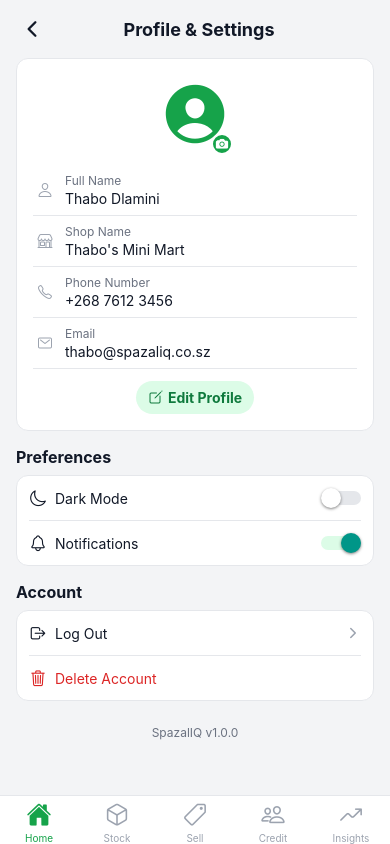
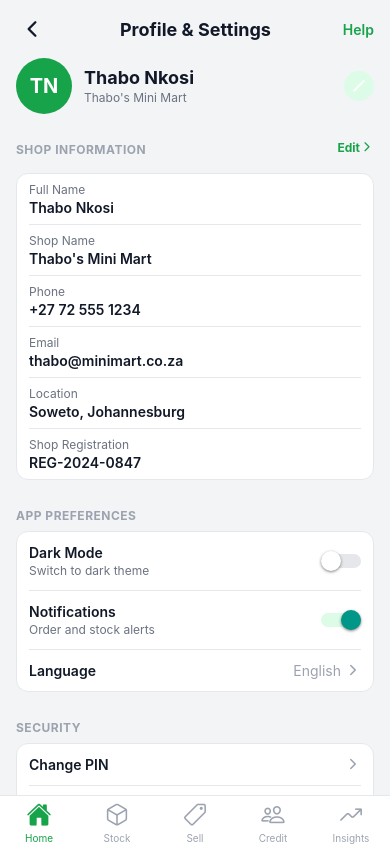
Before and after one commit to tha10S/SpazaIQ_TechTitans, a React Native app: screen /ProfileSettings in a window 390 px wide. Built offline with nearby package versions, Linux system fonts and the light colour scheme.

Commit message:
Update profile settings screen to match new design

```diff
--- a/screens/ProfileSettingsScreen.js
+++ b/screens/ProfileSettingsScreen.js
@@ -15,18 +15,30 @@ import { useNavigation } from '@react-navigation/native';
 import { useTheme } from '../ThemeContext';
 
 const DEFAULT_PROFILE = {
-  name: 'Thabo Dlamini',
+  name: 'Thabo Nkosi',
   shopName: "Thabo's Mini Mart",
-  phone: '+268 7612 3456',
-  email: 'thabo@spazaliq.co.sz',
+  phone: '+27 72 555 1234',
+  email: 'thabo@minimart.co.za',
+  location: 'Soweto, Johannesburg',
+  shopRegistration: 'REG-2024-0847',
 };
 
 const FIELDS = [
-  { key: 'name', label: 'Full Name', icon: 'person-outline' },
-  { key: 'shopName', label: 'Shop Name', icon: 'storefront-outline' },
-  { key: 'phone', label: 'Phone Number', icon: 'call-outline', keyboardType: 'phone-pad' },
-  { key: 'email', label: 'Email', icon: 'mail-outline', keyboardType: 'email-address' },
+  { key: 'name', label: 'Full Name', keyboardType: 'default' },
+  { key: 'shopName', label: 'Shop Name', keyboardType: 'default' },
+  { key: 'phone', label: 'Phone', keyboardType: 'phone-pad' },
+  { key: 'email', label: 'Email', keyboardType: 'email-address' },
+  { key: 'location', label: 'Location', keyboardType: 'default' },
+  { key: 'shopRegistration', label: 'Shop Registration', keyboardType: 'default' },
 ];
+
+const getInitials = (name) =>
+  name
+    .split(' ')
+    .filter(Boolean)
+    .slice(0, 2)
+    .map((n) => n[0].toUpperCase())
+    .join('');
 
 export default function ProfileSettingsScreen() {
   const navigation = useNavigation();
@@ -37,6 +49,7 @@ export default function ProfileSettingsScreen() {
   const [draft, setDraft] = useState(DEFAULT_PROFILE);
   const [isEditing, setIsEditing] = useState(false);
   const [notificationsEnabled, setNotificationsEnabled] = useState(true);
+  const [biometricEnabled, setBiometricEnabled] = useState(false);
 
   const startEditing = () => {
     setDraft(profile);
@@ -93,30 +106,50 @@ export default function ProfileSettingsScreen() {
           <Ionicons name="chevron-back" size={24} color={colors.textPrimary} />
         </TouchableOpacity>
         <Text style={styles.headerTitle}>Profile & Settings</Text>
-        <View style={{ width: 24 }} />
+        <TouchableOpacity
+          onPress={() => Alert.alert('Help', "Support isn't wired up in this prototype yet.")}
+        >
+          <Text style={styles.helpText}>Help</Text>
+        </TouchableOpacity>
       </View>
 
       <ScrollView contentContainerStyle={styles.scrollContent} showsVerticalScrollIndicator={false}>
-        {/* Profile card — Read/Update */}
-        <View style={styles.profileCard}>
-          <View style={styles.avatarWrap}>
-            <Ionicons name="person-circle" size={72} color={colors.primary} />
+        {/* Identity row */}
+        <View style={styles.identityRow}>
+          <View style={styles.avatarCircle}>
+            <Text style={styles.avatarInitials}>{getInitials(profile.name)}</Text>
+          </View>
+          <View style={styles.identityText}>
+            <Text style={styles.identityName}>{profile.name}</Text>
+            <Text style={styles.identitySub}>{profile.shopName}</Text>
+          </View>
           <TouchableOpacity
             style={styles.avatarEditBadge}
             onPress={() =>
               Alert.alert('Change photo', "Photo upload isn't wired up in this prototype yet.")
             }
           >
-              <Ionicons name="camera" size={14} color={colors.card} />
+            <Ionicons name="pencil" size={14} color={colors.card} />
           </TouchableOpacity>
         </View>
 
-          {FIELDS.map((field) => (
-            <View key={field.key} style={styles.fieldRow}>
-              <View style={styles.fieldIconWrap}>
-                <Ionicons name={field.icon} size={16} color={colors.textMuted} />
+        {/* Shop Information */}
+        <View style={styles.sectionHeaderRow}>
+          <Text style={styles.sectionTitle}>SHOP INFORMATION</Text>
+          {isEditing ? null : (
+            <TouchableOpacity style={styles.sectionEditLink} onPress={startEditing}>
+              <Text style={styles.sectionEditLinkText}>Edit</Text>
+              <Ionicons name="chevron-forward" size={14} color={colors.primary} />
+            </TouchableOpacity>
+          )}
         </View>
+        <View style={styles.settingsCard}>
+          {FIELDS.map((field, idx) => (
+            <View key={field.key}>
+              <View style={styles.fieldRow}>
                 {isEditing ? (
+                  <View style={styles.fieldValueWrap}>
+                    <Text style={styles.fieldLabel}>{field.label}</Text>
                     <TextInput
                       style={styles.fieldInput}
                       value={draft[field.key]}
@@ -125,6 +158,7 @@ export default function ProfileSettingsScreen() {
                       placeholderTextColor={colors.textMuted}
                       keyboardType={field.keyboardType}
                     />
+                  </View>
                 ) : (
                   <View style={styles.fieldValueWrap}>
                     <Text style={styles.fieldLabel}>{field.label}</Text>
@@ -132,9 +166,11 @@ export default function ProfileSettingsScreen() {
                   </View>
                 )}
               </View>
+              {idx < FIELDS.length - 1 && <View style={styles.settingDivider} />}
+            </View>
           ))}
 
-          {isEditing ? (
+          {isEditing && (
             <View style={styles.editActionsRow}>
               <TouchableOpacity style={[styles.editActionBtn, styles.cancelBtn]} onPress={cancelEditing}>
                 <Text style={styles.cancelBtnText}>Cancel</Text>
@@ -143,21 +179,18 @@ export default function ProfileSettingsScreen() {
                 <Text style={styles.saveBtnText}>Save</Text>
               </TouchableOpacity>
             </View>
-          ) : (
-            <TouchableOpacity style={styles.editBtn} onPress={startEditing}>
-              <Ionicons name="create-outline" size={16} color={colors.primaryDark} />
-              <Text style={styles.editBtnText}>Edit Profile</Text>
-            </TouchableOpacity>
           )}
         </View>
 
-        {/* Preferences — includes the dark mode toggle */}
-        <Text style={styles.sectionTitle}>Preferences</Text>
+        {/* App Preferences */}
+        <Text style={styles.sectionTitle}>APP PREFERENCES</Text>
         <View style={styles.settingsCard}>
           <View style={styles.settingRow}>
             <View style={styles.settingLeft}>
-              <Ionicons name="moon-outline" size={18} color={colors.textPrimary} />
+              <View style={styles.settingTextCol}>
                 <Text style={styles.settingLabel}>Dark Mode</Text>
+                <Text style={styles.settingSubLabel}>Switch to dark theme</Text>
+              </View>
             </View>
             <Switch
               value={isDark}
@@ -169,8 +202,10 @@ export default function ProfileSettingsScreen() {
           <View style={styles.settingDivider} />
           <View style={styles.settingRow}>
             <View style={styles.settingLeft}>
-              <Ionicons name="notifications-outline" size={18} color={colors.textPrimary} />
+              <View style={styles.settingTextCol}>
                 <Text style={styles.settingLabel}>Notifications</Text>
+                <Text style={styles.settingSubLabel}>Order and stock alerts</Text>
+              </View>
             </View>
             <Switch
               value={notificationsEnabled}
@@ -179,28 +214,57 @@ export default function ProfileSettingsScreen() {
               thumbColor={notificationsEnabled ? colors.primary : colors.card}
             />
           </View>
+          <View style={styles.settingDivider} />
+          <TouchableOpacity
+            style={styles.settingRow}
+            onPress={() => Alert.alert('Language', "Language selection isn't wired up in this prototype yet.")}
+          >
+            <View style={styles.settingLeft}>
+              <Text style={styles.settingLabel}>Language</Text>
+            </View>
+            <View style={styles.settingRight}>
+              <Text style={styles.settingValueText}>English</Text>
+              <Ionicons name="chevron-forward" size={16} color={colors.textMuted} />
+            </View>
+          </TouchableOpacity>
         </View>
 
-        {/* Account — Delete rounds out the CRUD set */}
-        <Text style={styles.sectionTitle}>Account</Text>
+        {/* Security */}
+        <Text style={styles.sectionTitle}>SECURITY</Text>
         <View style={styles.settingsCard}>
-          <TouchableOpacity style={styles.settingRow} onPress={handleLogout}>
+          <TouchableOpacity
+            style={styles.settingRow}
+            onPress={() => Alert.alert('Change PIN', "PIN management isn't wired up in this prototype yet.")}
+          >
             <View style={styles.settingLeft}>
-              <Ionicons name="log-out-outline" size={18} color={colors.textPrimary} />
-              <Text style={styles.settingLabel}>Log Out</Text>
+              <Text style={styles.settingLabel}>Change PIN</Text>
             </View>
             <Ionicons name="chevron-forward" size={16} color={colors.textMuted} />
           </TouchableOpacity>
           <View style={styles.settingDivider} />
-          <TouchableOpacity style={styles.settingRow} onPress={handleDeleteAccount}>
+          <View style={styles.settingRow}>
             <View style={styles.settingLeft}>
-              <Ionicons name="trash-outline" size={18} color={colors.danger} />
-              <Text style={[styles.settingLabel, { color: colors.danger }]}>Delete Account</Text>
+              <Text style={styles.settingLabel}>Biometric Login</Text>
             </View>
-          </TouchableOpacity>
+            <Switch
+              value={biometricEnabled}
+              onValueChange={setBiometricEnabled}
+              trackColor={{ false: colors.border, true: colors.primaryLight }}
+              thumbColor={biometricEnabled ? colors.primary : colors.card}
+            />
+          </View>
         </View>
 
-        <Text style={styles.versionText}>SpazalIQ v1.0.0</Text>
+        <TouchableOpacity style={styles.logoutBtn} onPress={handleLogout}>
+          <Ionicons name="log-out-outline" size={18} color={colors.danger} />
+          <Text style={styles.logoutBtnText}>Log Out</Text>
+        </TouchableOpacity>
+
+        <TouchableOpacity onPress={handleDeleteAccount}>
+          <Text style={styles.deleteAccountText}>Delete Account</Text>
+        </TouchableOpacity>
+
+        <Text style={styles.versionText}>SpazalIQ v1.0.2</Text>
       </ScrollView>
     </SafeAreaView>
   );
@@ -218,59 +282,59 @@ function makeStyles(colors, typography, spacing, radius) {
     },
     backButton: { padding: spacing.xs },
     headerTitle: { ...typography.h2 },
+    helpText: { ...typography.body, color: colors.primary, fontWeight: '600' },
     scrollContent: { paddingHorizontal: spacing.lg, paddingBottom: spacing.xxl * 2 },
-    profileCard: {
-      backgroundColor: colors.card,
-      borderRadius: radius.md,
-      borderWidth: 1,
-      borderColor: colors.border,
-      padding: spacing.lg,
+
+    identityRow: {
+      flexDirection: 'row',
       alignItems: 'center',
+      gap: spacing.md,
       marginBottom: spacing.lg,
     },
-    avatarWrap: { marginBottom: spacing.md, position: 'relative' },
-    avatarEditBadge: {
-      position: 'absolute',
-      right: -2,
-      bottom: -2,
-      width: 22,
-      height: 22,
-      borderRadius: 11,
+    avatarCircle: {
+      width: 56,
+      height: 56,
+      borderRadius: 28,
       backgroundColor: colors.primary,
       alignItems: 'center',
       justifyContent: 'center',
-      borderWidth: 2,
-      borderColor: colors.card,
     },
-    fieldRow: {
+    avatarInitials: { color: colors.card, fontSize: 20, fontWeight: '700' },
+    identityText: { flex: 1 },
+    identityName: { ...typography.h2 },
+    identitySub: { ...typography.small, marginTop: 2 },
+    avatarEditBadge: {
+      width: 30,
+      height: 30,
+      borderRadius: 15,
+      alignItems: 'center',
+      justifyContent: 'center',
+      backgroundColor: colors.primaryLight,
+    },
+
+    sectionHeaderRow: {
       flexDirection: 'row',
       alignItems: 'center',
+      justifyContent: 'space-between',
+      marginBottom: spacing.sm,
+    },
+    sectionEditLink: { flexDirection: 'row', alignItems: 'center' },
+    sectionEditLinkText: { ...typography.small, color: colors.primary, fontWeight: '700' },
+
+    fieldRow: {
       width: '100%',
       paddingVertical: spacing.sm,
+    },
+    fieldValueWrap: { flex: 1 },
+    fieldLabel: { ...typography.small },
+    fieldValue: { ...typography.body, marginTop: 2, fontWeight: '600' },
+    fieldInput: {
+      ...typography.body,
+      marginTop: 2,
+      paddingVertical: 4,
       borderBottomWidth: 1,
       borderBottomColor: colors.border,
-      gap: spacing.sm,
     },
-    fieldIconWrap: { width: 24, alignItems: 'center' },
-    fieldValueWrap: { flex: 1 },
-    fieldLabel: { ...typography.small },
-    fieldValue: { ...typography.body, marginTop: 2 },
-    fieldInput: {
-      flex: 1,
-      ...typography.body,
-      paddingVertical: 4,
-    },
-    editBtn: {
-      flexDirection: 'row',
-      alignItems: 'center',
-      gap: spacing.xs,
-      marginTop: spacing.md,
-      paddingVertical: spacing.sm,
-      paddingHorizontal: spacing.md,
-      borderRadius: radius.pill,
-      backgroundColor: colors.primaryLight,
-    },
-    editBtnText: { ...typography.body, color: colors.primaryDark, fontWeight: '700' },
     editActionsRow: {
       flexDirection: 'row',
       gap: spacing.sm,
@@ -287,7 +351,15 @@ function makeStyles(colors, typography, spacing, radius) {
     cancelBtnText: { ...typography.body, fontWeight: '600', color: colors.textSecondary },
     saveBtn: { backgroundColor: colors.primary },
     saveBtnText: { ...typography.body, fontWeight: '700', color: colors.card },
-    sectionTitle: { ...typography.h2, fontSize: 16, marginBottom: spacing.sm },
+
+    sectionTitle: {
+      ...typography.small,
+      fontWeight: '700',
+      letterSpacing: 0.5,
+      color: colors.textMuted,
+      marginBottom: spacing.sm,
+      marginTop: spacing.md,
+    },
     settingsCard: {
       backgroundColor: colors.card,
       borderRadius: radius.md,
@@ -302,9 +374,32 @@ function makeStyles(colors, typography, spacing, radius) {
       justifyContent: 'space-between',
       paddingVertical: spacing.md,
     },
-    settingLeft: { flexDirection: 'row', alignItems: 'center', gap: spacing.sm },
-    settingLabel: { ...typography.body },
+    settingLeft: { flexDirection: 'row', alignItems: 'center', gap: spacing.sm, flex: 1 },
+    settingTextCol: {},
+    settingLabel: { ...typography.body, fontWeight: '600' },
+    settingSubLabel: { ...typography.small, marginTop: 2 },
+    settingRight: { flexDirection: 'row', alignItems: 'center', gap: spacing.xs },
+    settingValueText: { ...typography.body, color: colors.textMuted },
     settingDivider: { height: 1, backgroundColor: colors.border },
+
+    logoutBtn: {
+      flexDirection: 'row',
+      alignItems: 'center',
+      justifyContent: 'center',
+      gap: spacing.xs,
+      borderWidth: 1.5,
+      borderColor: colors.danger,
+      borderRadius: radius.pill,
+      paddingVertical: spacing.md,
+      marginBottom: spacing.md,
+    },
+    logoutBtnText: { ...typography.body, color: colors.danger, fontWeight: '700' },
+    deleteAccountText: {
+      ...typography.small,
+      color: colors.danger,
+      textAlign: 'center',
+      marginBottom: spacing.md,
+    },
     versionText: {
       ...typography.small,
       textAlign: 'center',
```
Also changed, not shown: 1 other file (tests, documents, lock files or other folders). Lines whose indentation alone changed are shown as unchanged.
